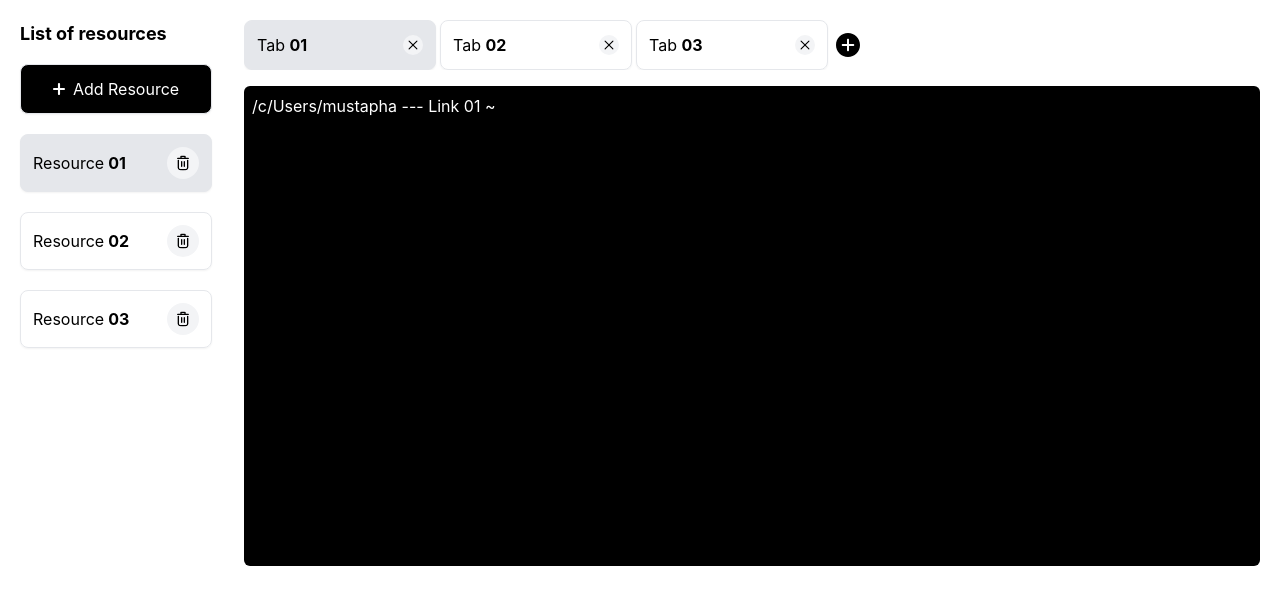
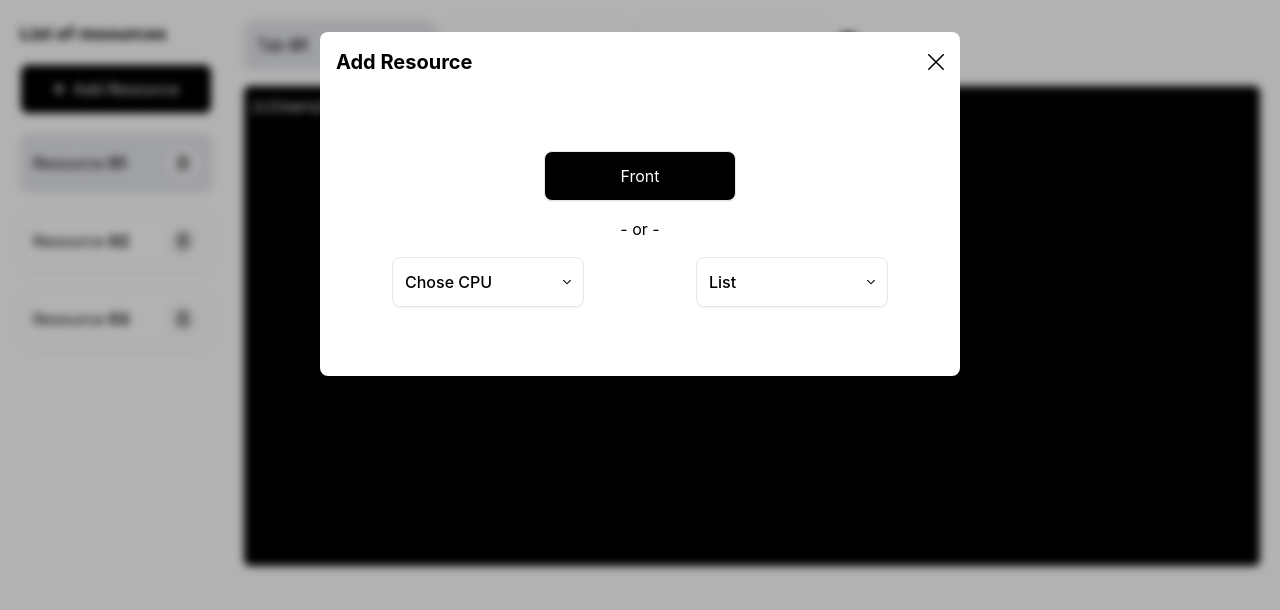
Before and after one commit to mouasit/terminal, a React (Create React App) app: page / in a window 1280 px wide. Both pictures are taken after a click on the button "Add Resource". Shown: the top 610 px of the page. Built offline with nearby package versions, Linux system fonts and the light colour scheme; the HTML template or start-up script is replaced by a standard one.

Commit message:
add save button

```diff
--- a/src/App.jsx
+++ b/src/App.jsx
@@ -1,86 +1,203 @@
+import React from "react";
+import "./App.css";
+import ResourcesNav from "./Components/ResourcesNav";
+import Tabs from "./Components/Tabs";
+import { Modal, ModalBody, ModalHeader } from "./Components/Modal";
+import { ArrowDownIcon, ArrowUpIcon } from "./Components/Icons";
 
-import React from 'react';
-import './App.css';
-import ResourcesNav from './Components/ResourcesNav';
-import Tabs from './Components/Tabs';
-
-export const ResourcesContext = React.createContext()
+export const ResourcesContext = React.createContext();
 
 function App() {
   const resourcesData = [
     {
-      id:0,
-      name:"Resource",
-      tabs:[
+      id: 0,
+      name: "Resource",
+      tabs: [
         {
-          id:0,
-          name:"Tab",
-          linkIframe:"Link 01"
+          id: 0,
+          name: "Tab",
+          linkIframe: "Link 01",
         },
         {
-          id:1,
-          name:"Tab",
-          linkIframe:"Link 02"
-
+          id: 1,
+          name: "Tab",
+          linkIframe: "Link 02",
         },
         {
-          id:2,
-          name:"Tab",
-          linkIframe:"Link 03"
-
-        }
-      ]
+          id: 2,
+          name: "Tab",
+          linkIframe: "Link 03",
+        },
+      ],
     },
     {
-      id:1,
-      name:"Resource",
-      tabs:[
+      id: 1,
+      name: "Resource",
+      tabs: [
         {
-          id:0,
-          name:"Tab",
-          linkIframe:"Link 18"
+          id: 0,
+          name: "Tab",
+          linkIframe: "Link 18",
         },
         {
-          id:1,
-          name:"Tab",
-          linkIframe:"Link 77"
-
+          id: 1,
+          name: "Tab",
+          linkIframe: "Link 77",
         },
-      ]
+      ],
     },
     {
-      id:2,
-      name:"Resource",
-      tabs:[
+      id: 2,
+      name: "Resource",
+      tabs: [
         {
-          id:0,
-          name:"Tab",
-          linkIframe:"Link 180"
+          id: 0,
+          name: "Tab",
+          linkIframe: "Link 180",
         },
         {
-          id:1,
-          name:"Tab",
-          linkIframe:"Link 770"
+          id: 1,
+          name: "Tab",
+          linkIframe: "Link 770",
+        },
+      ],
+    },
+  ];
 
-        },
-      ]
-    }
-  ]
+  const [dataResources, setDataResources] = React.useState(resourcesData);
+  const [tabsResource, setTabsResource] = React.useState(dataResources[0].tabs);
+  const [clickTabIndex, setClickTabIndex] = React.useState(0);
+  const [currentResource, setCurrentResource] = React.useState(0);
+  const [openModal, setOpenModal] = React.useState(false);
+  const [openCPU, SetOpenCPU] = React.useState(false);
+  const [openList, SetOpenList] = React.useState(false);
+  const [valueCPU, setValueCPU] = React.useState("Chose CPU");
+  const [valueList, setValueList] = React.useState("List");
+  const [showSaveButton, setShowSaveButton] = React.useState(false);
 
-  const [dataResources,setDataResources] = React.useState(resourcesData)
-  const [tabsResource,setTabsResource] = React.useState(dataResources[0].tabs)
-  const [clickTabIndex, setClickTabIndex] = React.useState(0);
-  const [currentResource,setCurrentResource] = React.useState(0)
-  return(
-    <main className='container mx-auto p-5 '>
-      <section className='flex gap-8 '>
-        <ResourcesContext.Provider value={{dataResources:dataResources, setDataResources:setDataResources,setTabsResource:setTabsResource,setClickTabIndex:setClickTabIndex,currentResource:currentResource,setCurrentResource:setCurrentResource}}>
-        <ResourcesNav />
-          <Tabs tabsResource={tabsResource} clickTabIndex={clickTabIndex} setClickTabIndex={setClickTabIndex} />
+  const dataCPU = ["01", "02", "03"];
+  const dataList = ["01", "02", "03"];
+  return (
+    <main className="container mx-auto p-5 ">
+      <section className="flex gap-8 ">
+        <ResourcesContext.Provider
+          value={{
+            dataResources: dataResources,
+            setDataResources: setDataResources,
+            setTabsResource: setTabsResource,
+            setClickTabIndex: setClickTabIndex,
+            currentResource: currentResource,
+            setCurrentResource: setCurrentResource,
+          }}
+        >
+          <ResourcesNav setOpenModal={setOpenModal} />
+          <Tabs
+            tabsResource={tabsResource}
+            clickTabIndex={clickTabIndex}
+            setClickTabIndex={setClickTabIndex}
+          />
+          {openModal ? (
+            <Modal
+              className={`w-[40rem] ${
+                showSaveButton ? "h-[24rem]" : "h-[21.5rem]"
+              } bg-white `}
+            >
+              <ModalHeader setOpen={setOpenModal}>Add Resource</ModalHeader>
+              <ModalBody className="justify-center items-center">
+                <div className="flex flex-col gap-4 items-center w-full">
+                  <button className="flex w-48  bg-black text-white items-center justify-center gap-2 shadow-sm border p-3 rounded-lg">
+                    Front
+                  </button>
+                  <span>- or -</span>
+                  <div className="flex items-center justify-around w-full">
+                    <div className="relative">
+                      <button
+                        className="shadow-sm border flex items-center justify-between font-medium w-48 p-3 rounded-lg"
+                        onClick={() => {
+                          SetOpenCPU(!openCPU);
+                        }}
+                      >
+                        {valueCPU}
+                        {openCPU ? (
+                          <ArrowUpIcon className="w-2 h-2 fill-secondaryText" />
+                        ) : (
+                          <ArrowDownIcon className="w-2 h-2 fill-secondaryText" />
+                        )}
+                      </button>
+                      {openCPU ? (
+                        <div className="bg-white absolute w-full shadow-sm border rounded-lg gap-3 flex flex-col items-start py-3 top-14">
+                          {dataCPU.map((cpu, index) => (
+                            <button
+                              className="hover:bg-gray-100 w-full text-left py-2 px-3"
+                              key={index}
+                              onClick={() => {
+                                setValueCPU(`CPU ${cpu}`);
+                                SetOpenCPU(false);
+                                setShowSaveButton(true);
+                              }}
+                            >
+                              CPU <span className="font-bold">{cpu}</span>
+                            </button>
+                          ))}
+                        </div>
+                      ) : null}
+                    </div>
+
+                    <div className="relative">
+                      <button
+                        className="shadow-sm border flex items-center justify-between font-medium w-48 p-3 rounded-lg"
+                        onClick={() => {
+                          SetOpenList(!openList);
+                        }}
+                      >
+                        {valueList}
+                        {openList ? (
+                          <ArrowUpIcon className="w-2 h-2 fill-secondaryText" />
+                        ) : (
+                          <ArrowDownIcon className="w-2 h-2 fill-secondaryText" />
+                        )}
+                      </button>
+                      {openList ? (
+                        <div className="bg-white absolute w-full shadow-sm border rounded-lg gap-3 flex flex-col items-start py-3 top-14">
+                          {dataList.map((list, index) => (
+                            <button
+                              className="hover:bg-gray-100 w-full text-left py-2 px-3"
+                              onClick={() => {
+                                setValueList(`List ${list}`);
+                                SetOpenList(false);
+                                setShowSaveButton(true);
+                              }}
+                            >
+                              List <span className="font-bold">{list}</span>
+                            </button>
+                          ))}
+                        </div>
+                      ) : null}
+                    </div>
+                  </div>
+                  {showSaveButton ? (
+                    <div className="mt-16 w-full flex justify-end">
+                      <button
+                        className="flex w-32  bg-black text-white items-center justify-center gap-2 shadow-sm border p-3 rounded-lg"
+                        onClick={() => {
+                          setValueCPU("Chose CPU");
+                          setValueList("List");
+                          setShowSaveButton(false);
+                          setOpenModal(false);
+                        }}
+                      >
+                        Save
+                      </button>
+                    </div>
+                  ) : null}
+                </div>
+              </ModalBody>
+            </Modal>
+          ) : null}
         </ResourcesContext.Provider>
       </section>
     </main>
-  )
+  );
 }
 
 export default App;
--- a/src/Components/Icons.jsx
+++ b/src/Components/Icons.jsx
@@ -1,12 +1,6 @@
 export function DeleteIcon({ className }) {
   return (
-    <svg
-      version="1.1"
-      x="0"
-      y="0"
-      viewBox="0 0 24 24"
-        className={className}
-    >
+    <svg version="1.1" x="0" y="0" viewBox="0 0 24 24" className={className}>
       <g>
         <path
           d="M19 7a1 1 0 0 0-1 1v11.191A1.92 1.92 0 0 1 15.99 21H8.01A1.92 1.92 0 0 1 6 19.191V8a1 1 0 0 0-2 0v11.191A3.918 3.918 0 0 0 8.01 23h7.98A3.918 3.918 0 0 0 20 19.191V8a1 1 0 0 0-1-1ZM20 4h-4V2a1 1 0 0 0-1-1H9a1 1 0 0 0-1 1v2H4a1 1 0 0 0 0 2h16a1 1 0 0 0 0-2ZM10 4V3h4v1Z"
@@ -15,7 +9,6 @@ export function DeleteIcon({ className }) {
         ></path>
         <path
           d="M11 17v-7a1 1 0 0 0-2 0v7a1 1 0 0 0 2 0ZM15 17v-7a1 1 0 0 0-2 0v7a1 1 0 0 0 2 0Z"
-
           opacity="1"
           data-original="#000000"
         ></path>
@@ -24,14 +17,82 @@ export function DeleteIcon({ className }) {
   );
 }
 
-export function CloseIcon({className}){
-    return(
-        <svg x="0" y="0" viewBox="0 0 512 512" className={className}><g><g data-name="02 User"><path d="M25 512a25 25 0 0 1-17.68-42.68l462-462a25 25 0 0 1 35.36 35.36l-462 462A24.93 24.93 0 0 1 25 512z" opacity="1" data-original="#000000"></path><path d="M487 512a24.93 24.93 0 0 1-17.68-7.32l-462-462A25 25 0 0 1 42.68 7.32l462 462A25 25 0 0 1 487 512z"  opacity="1" data-original="#000000"></path></g></g></svg>
-    )
+export function CloseIcon({ className }) {
+  return (
+    <svg x="0" y="0" viewBox="0 0 512 512" className={className}>
+      <g>
+        <g data-name="02 User">
+          <path
+            d="M25 512a25 25 0 0 1-17.68-42.68l462-462a25 25 0 0 1 35.36 35.36l-462 462A24.93 24.93 0 0 1 25 512z"
+            opacity="1"
+            data-original="#000000"
+          ></path>
+          <path
+            d="M487 512a24.93 24.93 0 0 1-17.68-7.32l-462-462A25 25 0 0 1 42.68 7.32l462 462A25 25 0 0 1 487 512z"
+            opacity="1"
+            data-original="#000000"
+          ></path>
+        </g>
+      </g>
+    </svg>
+  );
 }
 
-export function PlusIcon({className}){
-    return(
-        <svg version="1.1" x="0" y="0" viewBox="0 0 512 512" className={className}><g><path d="M256 0C114.836 0 0 114.836 0 256s114.836 256 256 256 256-114.836 256-256S397.164 0 256 0zm112 277.332h-90.668V368c0 11.777-9.555 21.332-21.332 21.332s-21.332-9.555-21.332-21.332v-90.668H144c-11.777 0-21.332-9.555-21.332-21.332s9.555-21.332 21.332-21.332h90.668V144c0-11.777 9.555-21.332 21.332-21.332s21.332 9.555 21.332 21.332v90.668H368c11.777 0 21.332 9.555 21.332 21.332s-9.555 21.332-21.332 21.332zm0 0" fill="#000000" opacity="1" data-original="#000000"></path></g></svg>
-    )
+export function PlusIcon({ className }) {
+  return (
+    <svg version="1.1" x="0" y="0" viewBox="0 0 512 512" className={className}>
+      <g>
+        <path
+          d="M256 0C114.836 0 0 114.836 0 256s114.836 256 256 256 256-114.836 256-256S397.164 0 256 0zm112 277.332h-90.668V368c0 11.777-9.555 21.332-21.332 21.332s-21.332-9.555-21.332-21.332v-90.668H144c-11.777 0-21.332-9.555-21.332-21.332s9.555-21.332 21.332-21.332h90.668V144c0-11.777 9.555-21.332 21.332-21.332s21.332 9.555 21.332 21.332v90.668H368c11.777 0 21.332 9.555 21.332 21.332s-9.555 21.332-21.332 21.332zm0 0"
+          fill="#000000"
+          opacity="1"
+          data-original="#000000"
+        ></path>
+      </g>
+    </svg>
+  );
 }
+
+export function ArrowDownIcon({ className }) {
+  return (
+    <svg
+      xmlns="http://www.w3.org/2000/svg"
+      className={className}
+      viewBox="0 0 9.703 5.531"
+    >
+      <g id="Group_20" data-name="Group 20" transform="translate(0 0)">
+        <path
+          id="Path_28"
+          data-name="Path 28"
+          d="M4.852,102.671a.677.677,0,0,1-.48-.2L.2,98.3a.679.679,0,0,1,.961-.961l3.691,3.692L8.543,97.34A.679.679,0,0,1,9.5,98.3l-4.172,4.172A.677.677,0,0,1,4.852,102.671Z"
+          transform="translate(-0.001 -97.141)"
+        />
+      </g>
+    </svg>
+  );
+}
+
+export function ArrowUpIcon({ className }) {
+  return (
+    <svg
+      xmlns="http://www.w3.org/2000/svg"
+      viewBox="0 0 9.703 5.531"
+      className={className}
+    >
+      <g
+        id="Group_21"
+        data-name="Group 21"
+        transform="translate(9.703 5.531) rotate(180)"
+      >
+        <g id="Group_20" data-name="Group 20" transform="translate(0 0)">
+          <path
+            id="Path_28"
+            data-name="Path 28"
+            d="M4.852,102.671a.677.677,0,0,1-.48-.2L.2,98.3a.679.679,0,0,1,.961-.961l3.691,3.692L8.543,97.34A.679.679,0,0,1,9.5,98.3l-4.172,4.172A.677.677,0,0,1,4.852,102.671Z"
+            transform="translate(-0.001 -97.141)"
+          />
+        </g>
+      </g>
+    </svg>
+  );
+}
--- /dev/null
+++ b/src/Components/Modal.jsx
@@ -0,0 +1,47 @@
+import React from "react";
+import { CloseIcon } from "./Icons"
+
+export function Modal({ children, className }) {
+  React.useEffect(() => {
+    document.body.style.overflow = "hidden";
+  }, []);
+  return (
+    <div className="fixed left-0 top-0 flex justify-center items-center lg:items-start bg-black/30 w-full h-full backdrop-blur-sm z-[999]">
+      <div
+        className={`bg-shape mt-0 lg:mt-8 rounded-lg flex flex-col p-4 ${className}`}
+      >
+        {children}
+      </div>
+    </div>
+  );
+}
+
+export function ModalHeader({ children, className, setOpen }) {
+  return (
+    <>
+      <div
+        className={`flex items-center w-full justify-between border-secondaryText ${className}`}
+      >
+        <div className="text-primaryText text-xl font-bold">{children}</div>
+        <button
+          className="w-4 h-4 rounded-full"
+          onClick={() => {
+            if (setOpen) {
+              setOpen(false);
+              document.body.style.overflow = "auto";
+            }
+          }}
+        >
+          <CloseIcon className="w-full h-full fill-secondaryText" />
+        </button>
+      </div>
+      <div className={`pt-5 ${className}`}>
+        <div className={`h-[1px] w-full bg-secondaryText`}></div>
+      </div>
+    </>
+  );
+}
+
+export function ModalBody({ children, className }) {
+  return <div className={`flex h-full ${className}`}>{children}</div>;
+}
--- a/src/Components/ResourcesNav.jsx
+++ b/src/Components/ResourcesNav.jsx
@@ -2,7 +2,7 @@ import React from "react";
 import { DeleteIcon } from "./Icons";
 import { ResourcesContext } from "../App";
 
-export default function ResourcesNav() {
+export default function ResourcesNav({ setOpenModal }) {
   const context = React.useContext(ResourcesContext);
   const [clickResource, setClickResource] = React.useState(0);
   return (
@@ -11,7 +11,12 @@ export default function ResourcesNav() {
       <nav className="w-48">
         <ul className="flex flex-col gap-5">
           <li>
-            <button className="flex w-full  bg-black text-white items-center justify-center gap-2 shadow-sm border p-3 rounded-lg">
+            <button
+              className="flex w-full  bg-black text-white items-center justify-center gap-2 shadow-sm border p-3 rounded-lg"
+              onClick={() => {
+                setOpenModal(true);
+              }}
+            >
               <svg
                 version="1.1"
                 x="0"
```
